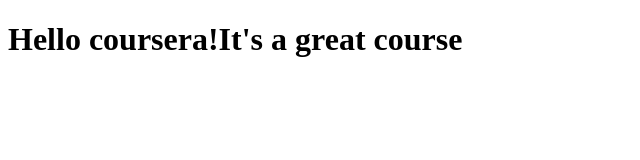
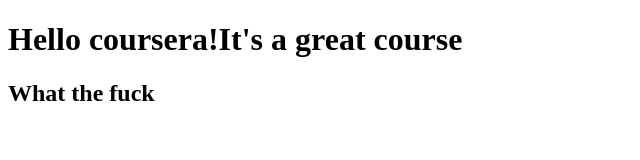
Before and after one commit to DiaShin/coursera-test1, a plain HTML site: page site/index.html in a window 1280 px wide. Shown: the whole page, without its empty margins (0-640 px from the left). Drawn offline with Linux system fonts and the light colour scheme.

Commit message:
Final addition

```diff
--- a/site/index.html
+++ b/site/index.html
@@ -5,5 +5,6 @@
     </head>
     <body>
         <h1>Hello coursera!It's a great course</h1>
+        <h2>What the fuck</h2>
     </body>
 </html>
```
